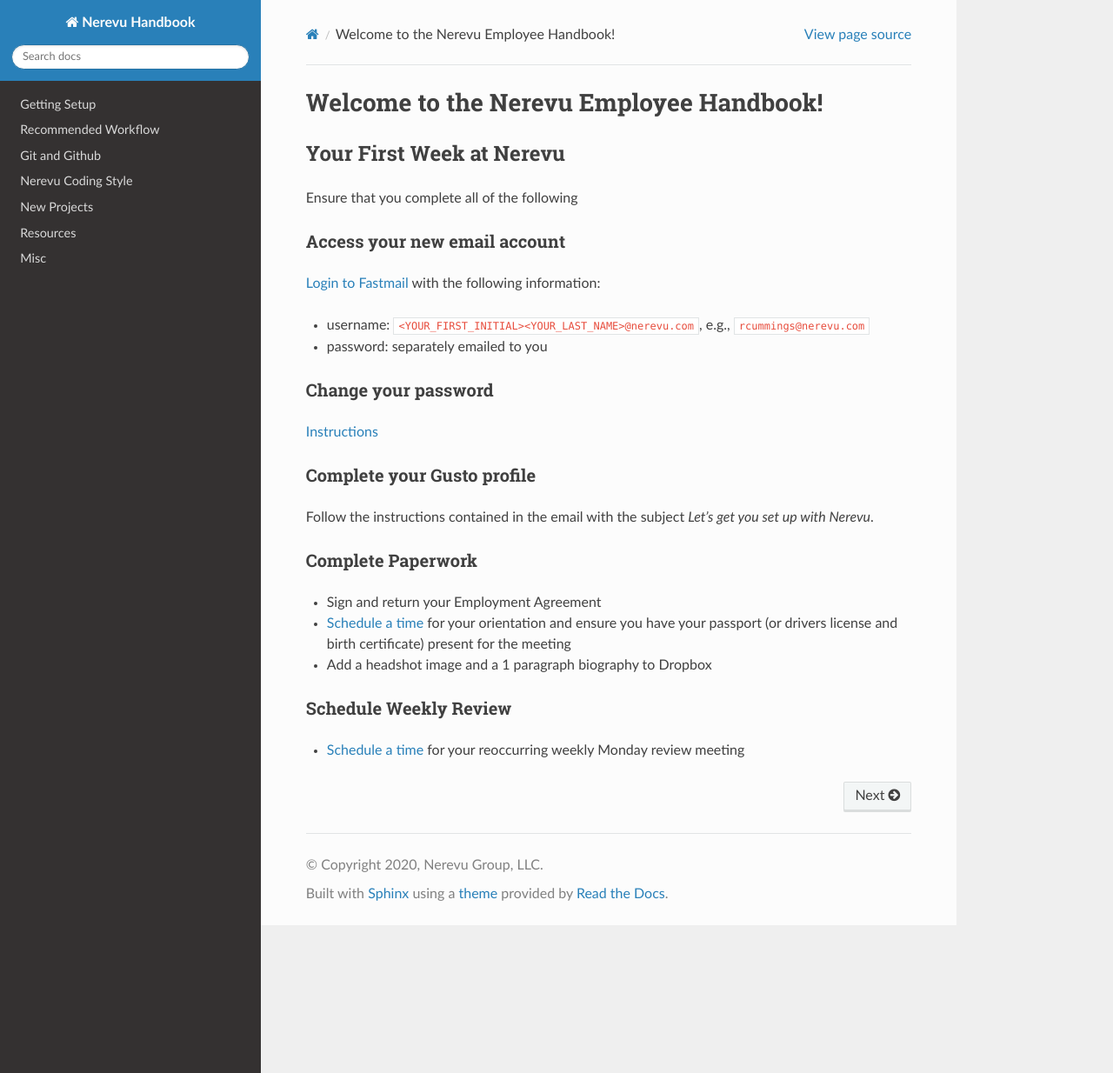
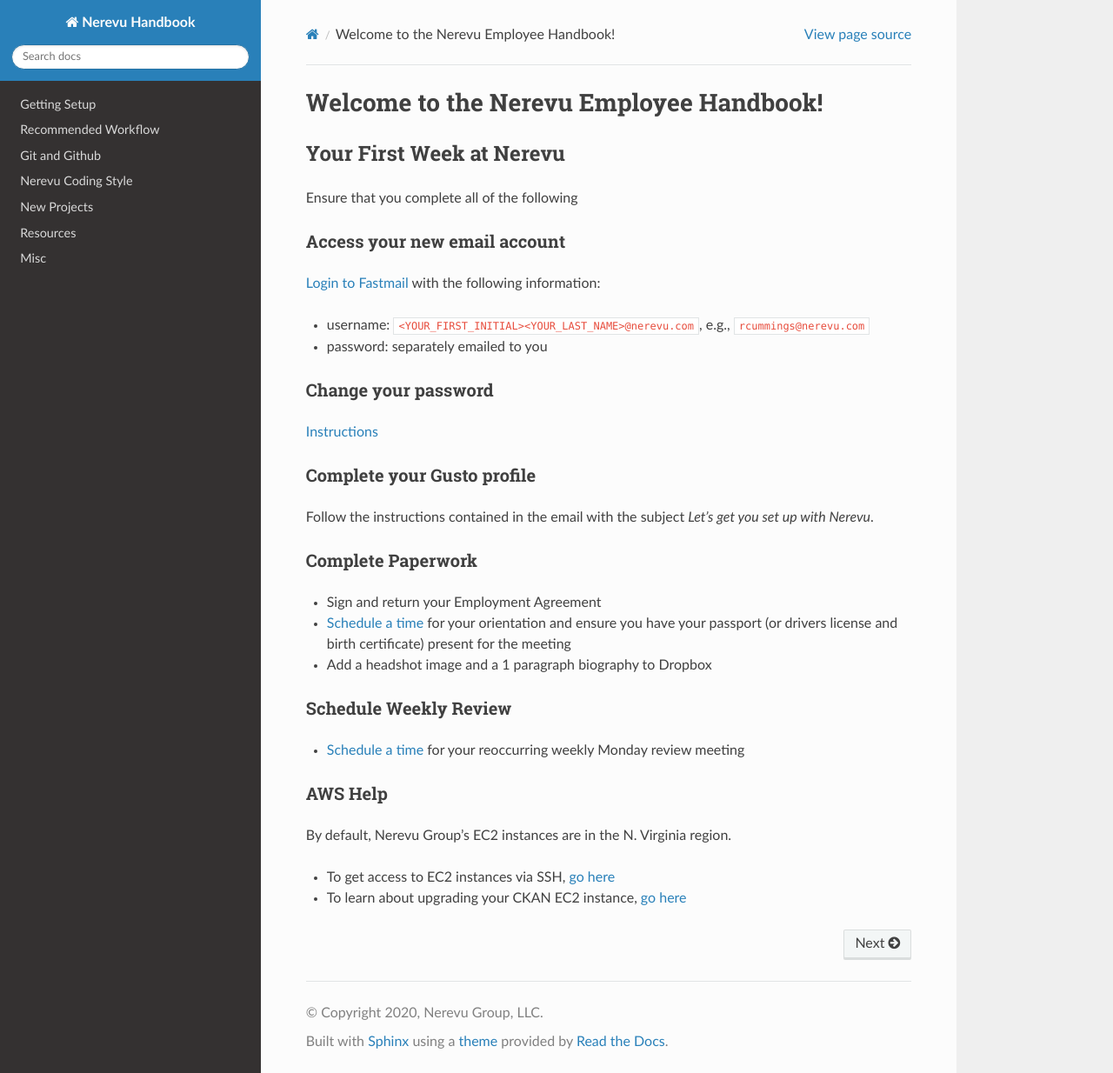
Before and after one commit to nerevu/handbook, a Sphinx documentation site: the page built from docs/index.rst, in a window 1280 px wide and 1234 px high. Shown: the whole window at 87% size. Built offline with Sphinx 7.4.7 and the Read the Docs theme 2.0.0, drawn with Linux system fonts in a browser that asks for light colours.

Commit message:
[NEW] add AWS section to index (closes #4)

```diff
--- a/docs/index.rst
+++ b/docs/index.rst
@@ -52,3 +52,11 @@ Schedule Weekly Review
 ~~~~~~~~~~~~~~~~~~~~~~
 
 - `Schedule a time <https://booking.nerevu.com/call-60m>`_ for your reoccurring weekly Monday review meeting
+
+AWS Help
+~~~~~~~~
+
+By default, Nerevu Group's EC2 instances are in the N. Virginia region.
+
+- To get access to EC2 instances via SSH, `go here <https://handbook.nerevu.com/ec2-instance-connect.html>`_
+- To learn about upgrading your CKAN EC2 instance, `go here <https://handbook.nerevu.com/upgrade-ckan-instance.html>`_
```
